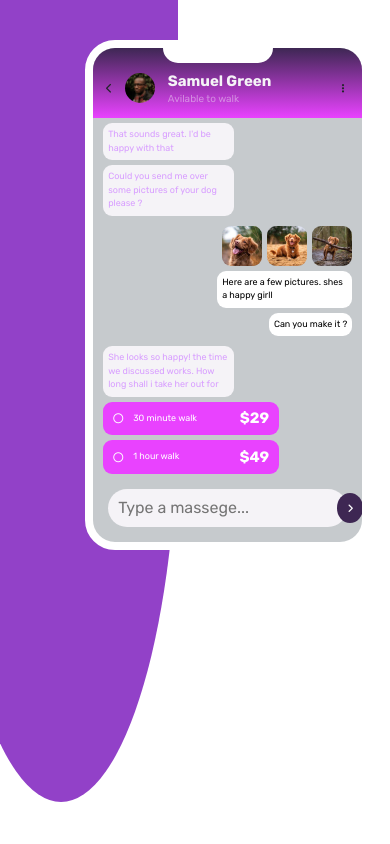
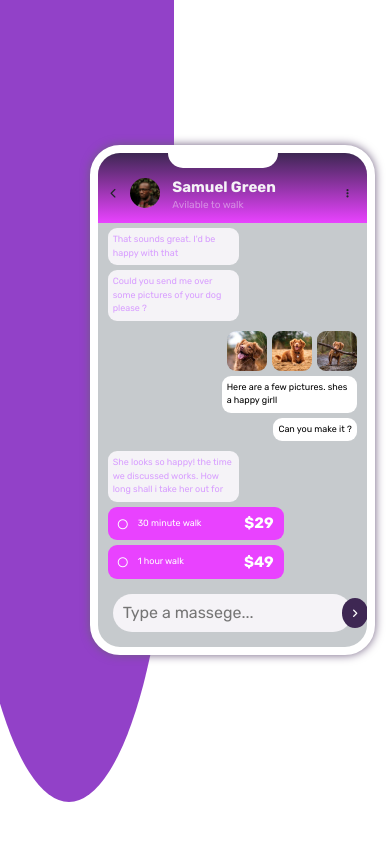
Before and after one commit to ghareebOo/portfolio, a plain HTML site: page index.html in a window 390 px wide. Shown: the top 844 px of the page. Drawn offline with nearby package versions, Linux system fonts and the light colour scheme.

Commit message:
Update chat.css
hello, I'm Ahmed Hazem from the facebook.

look at line 311 ,it can help to solve part of the problem ,
the problem that you make the position absolute the affect on first div

```diff
--- a/css/chat.css
+++ b/css/chat.css
@@ -18,7 +18,7 @@
     --tweleve-color: hsl(289, 100%, 72%);
 }
 
-@media (min-width: 768px){
+/* @media (min-width: 768px){
     .container{
         width: 750px;
     }
@@ -34,10 +34,23 @@
     .container{
         width: 1170px;
     }
+} */
+.container{
+    display: flex;
+    flex-wrap: nowrap;
+    width: 100%;
+    height: auto;
+    /* margin: 10% auto; */
+    padding: 0 !important;
+
+}
+html{
+    height: 100%;
 }
 body{
     background-color: var(--nine-color);
     font-family: "Rubik", sans-serif;
+    height: 100%;
 }
 p{
     font-size: 16px;
@@ -46,11 +59,12 @@ i{
     font-size: 10px;
     font-weight: 700;
 }
-.container{
-    display: flex;
-}
+
 .first{
+    margin: 0;
+    height: 100vh;
     width: 50%;
+
 }
 .back1{
     position: absolute;
@@ -74,10 +88,14 @@ i{
 }
 .tel{
    position: relative;
+    /* top: 2rem;
+    left: 2rem; */
+    margin: 30% auto;
+
 }
 .border{
     margin-bottom: 5rem;
-    width: 285px;
+    max-width: 285px;
     min-height: 450px;
     position: absolute;
     top: 2.5rem;
@@ -86,6 +104,7 @@ i{
     overflow-x: hidden;
     background-color: var(--four-color);
     border: 8px solid white !important;
+    box-shadow: 0 0 10px 0 var(--thrid-color);
 }
 .bg-white{
     width: 110px;
@@ -230,6 +249,7 @@ form i{
     align-items: center;
 }
 .book{
+    position: relative;
     display: flex;
     flex-direction: column;
     justify-content: center;
@@ -249,21 +269,49 @@ form i{
     font-weight: 500;
 }
 @media(max-width: 991px){
+    html, body{
+        width:  100%;
+        height: 100%;
+        padding: 0;
+        margin: 0;
+   }
     .container{
         display: flex;
         flex-direction: column;
+        width: 90%;
+
     }
+    .tel {
+        width: 100%;
+
+    }
+
     .first{
+        flex-direction: column;
+        position: relative;
+        display: flex;
+        justify-items: center;
         width: 100%;
-        height: 100vh;
+        min-height: 100vh;
+        height: auto;
+        margin: 0 auto;
+        padding: 0;
+    }
+    .back1{
+        height: 95vh;
+        width: 60%;
+        left: -3.5rem;
+        top: 0rem;
     }
     .second{
         height: auto;
         width: 100%;
     }
     .border{
-        top: 2.5rem;
-        left: 40%
+        /* position: static; */    /* this can solve part of the problem but not all */
+        margin: 0 auto;
+        padding: 0;
+
     }
     .back1{
         height: 95vh;
@@ -303,4 +351,5 @@ form i{
     .book p{
         width: auto;
     }
+
 }
```
